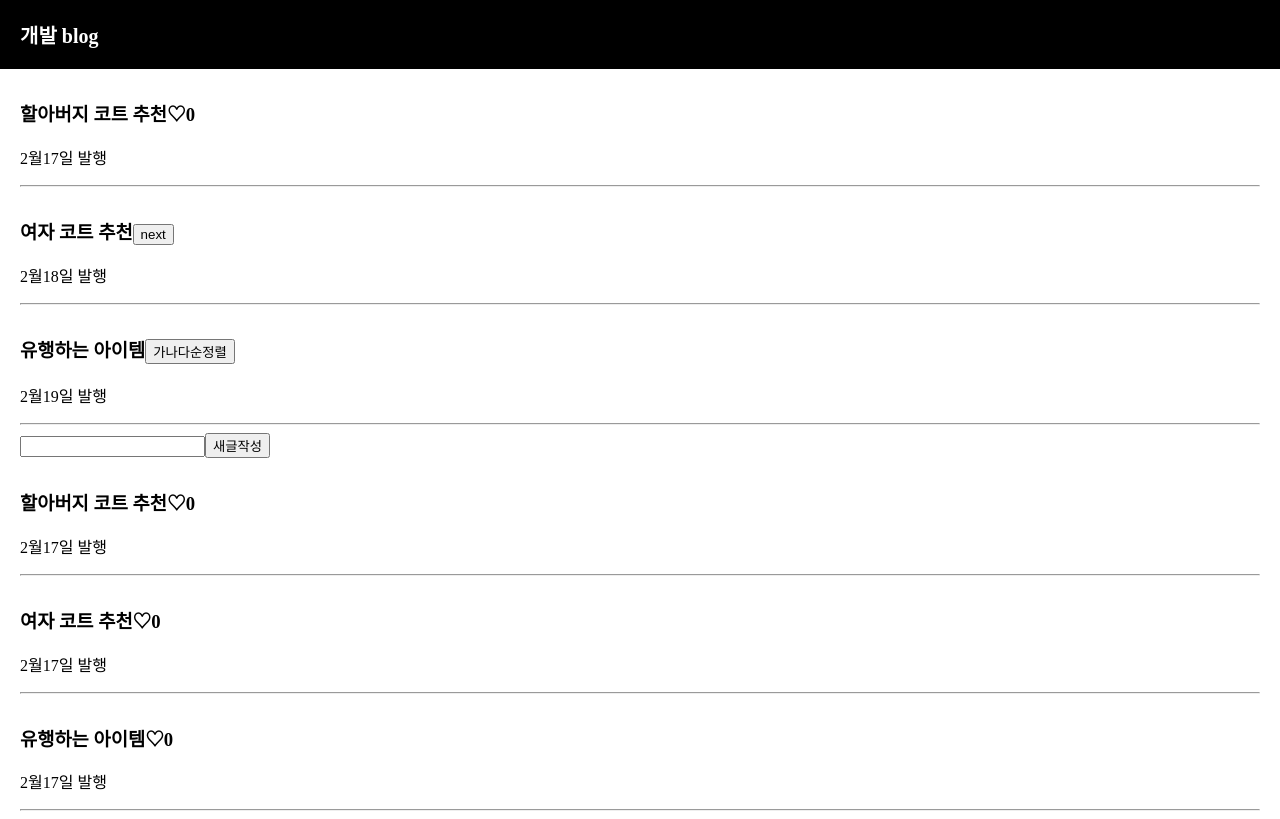
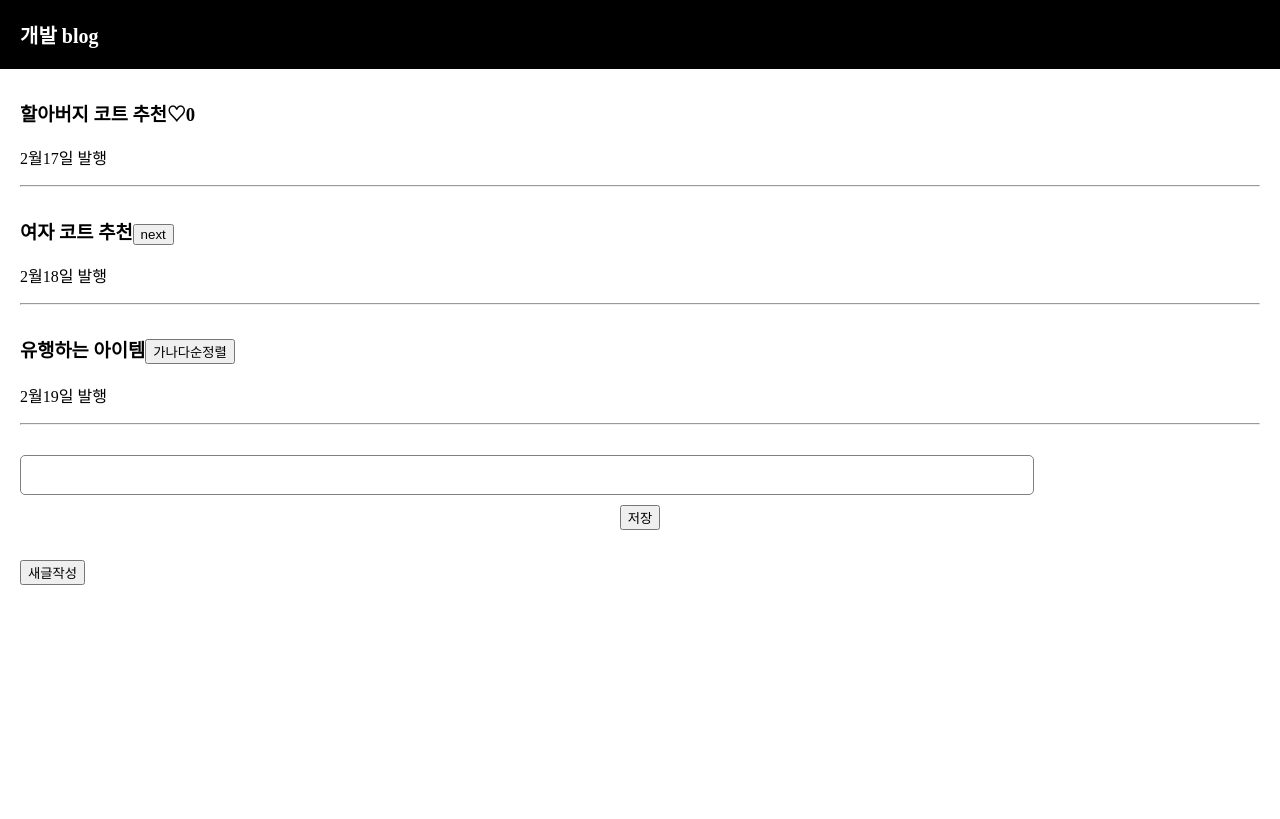
Before and after one commit to seong-dodo/react-blog-practice, a React (Create React App) app: page / in a window 1280 px wide. Shown: the top 819 px of the page. Built offline with nearby package versions, Linux system fonts and the light colour scheme.

Commit message:
input다루기2

```diff
--- a/src/App.css
+++ b/src/App.css
@@ -13,9 +13,24 @@
 }
 
 
+.publish {
+margin-top: 30px;
+margin-bottom: 30px;
+}
 
+.publish input {
+padding: 10px;
+font-size : 16px;
+border-radius : 5px;
+width : 80%;
+border : 1px solid grey;
+}
 
-
+.publish button {
+  display : block;
+  margin : auto;
+  margin-top : 10px;
+}
 
 
 .black-nav {
--- a/src/App.js
+++ b/src/App.js
@@ -64,16 +64,32 @@
         <p>2월19일 발행</p>
         <hr/>
 
+
+       <div className="publish" >
+         <input onChange={ (e)=>{ 입력값변경(e.target.value) } } />
+         <button onClick={ ()=>{
+           let arrayCopy = [...글제목];
+           arrayCopy.unshift(입력값);
+           글제목변경( arrayCopy )
+         } }>저장</button>
+       </div>
+
+
+
       {/*  <button onClick={ ()=>{ 누른제목변경(0) } }>버튼1</button>
         <button onClick={ ()=>{ 누른제목변경(1) } }>버튼2</button>
         <button onClick={ ()=>{ 누른제목변경(2) } }>버튼3</button> */}
-        <input onChange={ (e)=>{ 입력값변경(e.target.value) } } />
+
+       {/*  <input onChange={ (e)=>{ 입력값변경(e.target.value) } } >   */}
         <button onClick={ ()=>{ newpost열기닫기() } }>새글작성</button>
         <br />
-        {입력값}
+
+
+
+
       </div>
 
-
+     {/*
      {
        글제목.map(function (글, i) {
          return (
@@ -86,6 +102,8 @@
       })
 
      }
+
+    */}
 
      {
        newpost === true
```
